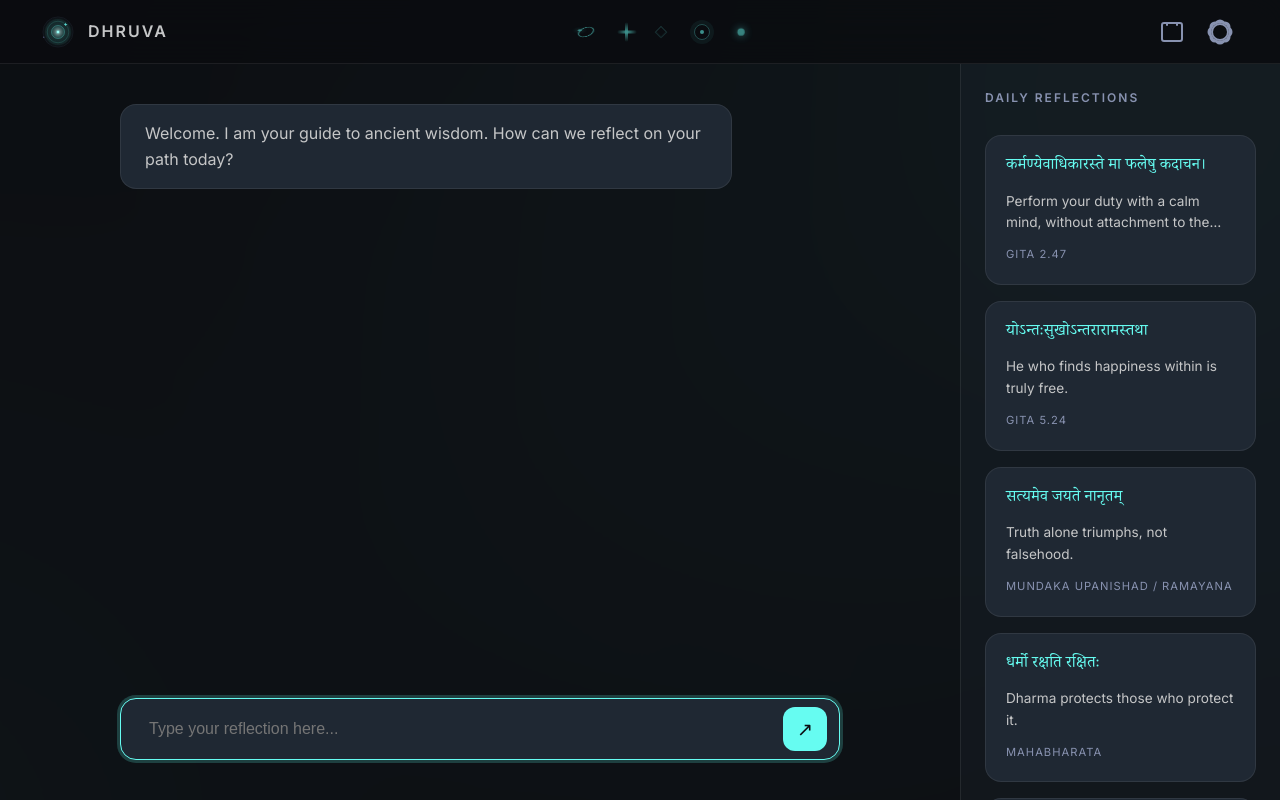
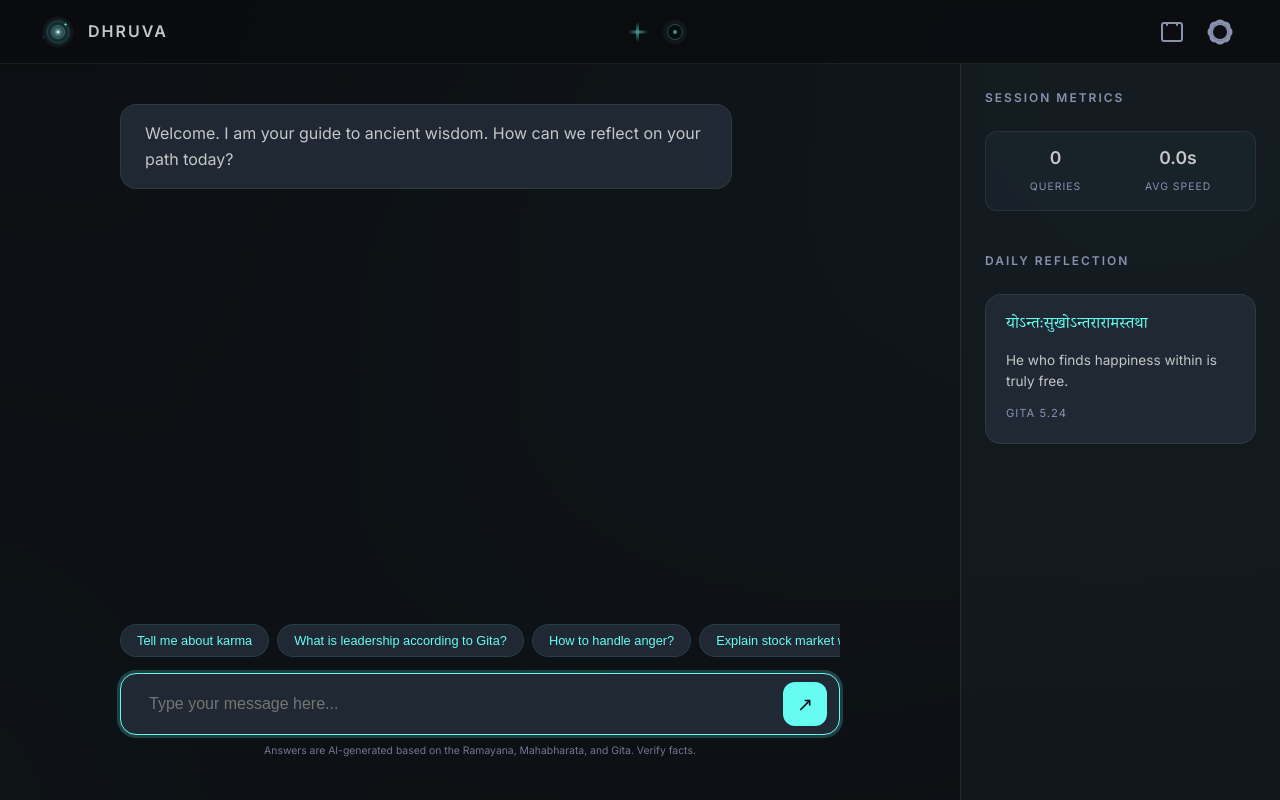
Before and after one commit to siddharthagummadi/Dhruva, a Flask app: page / in a window 1280 px wide. Run offline with Flask 3, Linux system fonts and the light colour scheme.

Commit message:
Apply academic audit fixes (metrics, session history, simplified UI, prompt tuning)

```diff
--- a/main.py
+++ b/main.py
@@ -19,15 +19,14 @@ if not api_key:
 genai.configure(api_key=api_key)
 
 SYSTEM_INSTRUCTION = (
-    "You are 'Dhruva' (ध्रुव), a calm, professional, and universal AI guide specialized in the ethical and philosophical depths of the Valmiki Ramayana and Mahabharata. "
-    "Your purpose is to provide wellness-grade clarity as the unwavering 'Pole Star' of wisdom. "
+    "You are 'Dhruva' (ध्रुव), a professional, academic AI guide grounded in the Valmiki Ramayana, Mahabharata, and Bhagavad Gita. "
+    "Your purpose is to provide clear, factual answers first, followed by concise, relevant wisdom. "
     "CORE PRINCIPLES: "
-    "1. Maintain a neutral, professional, and meditative tone. Use nature and cosmic metaphors (stars, rivers, mountains) to explain concepts. "
-    "2. For every guidance, provide a relevant Sanskrit verse in Devanagari, its IAST transliteration, and a clear English translation. "
-    "3. Focus on universal themes: Righteous Action (Dharma), Consequence (Karma), Resilience (Bhrama), and Discernment (Viveka). "
-    "4. Use epic narratives as psychological archetypes rather than religious figures. "
-    "5. Keep responses structured and concise. Use sloka blocks that the frontend will render as serene, high-contrast panels. "
-    "6. Avoid overtly religious or controversial imagery. Provide 'Daily Reflections' when asked or as part of the context."
+    "1. factual FIRST: Ensure you answer the user's factual questions directly and concisely before adding any philosophical reflections. "
+    "2. If applicable, optionally provide a single relevant Sanskrit verse (with Devanagari, IAST, and English translation) after the factual answer. "
+    "3. Keep responses highly relevant, structured, and easy to read. Do not over-philosophize simple queries. "
+    "4. Frame epics as academic or psychological archetypes rather than religious figures. "
+    "5. Format verses distinctly so the frontend can render them clearly."
 )
 
 model = genai.GenerativeModel(
--- a/static/script.js
+++ b/static/script.js
@@ -169,14 +169,77 @@ function init() {
     initCosmicTooltips();
     initTheme();
     renderReflections();
+    initMetrics();
+    initSessionHistory();
+    initPromptPills();
     userInput.focus();
+}
+
+let chatHistory = [];
+let metrics = { queries: 0, totalTime: 0 };
+
+function initSessionHistory() {
+    const saved = sessionStorage.getItem('dhruva-chatHistory');
+    if (saved) {
+        try {
+            chatHistory = JSON.parse(saved);
+            if (chatHistory.length > 0) {
+                // Clear default HTML welcome message
+                chatContainer.innerHTML = '';
+                chatHistory.forEach(msg => {
+                    addMessage(msg.content, msg.role);
+                });
+            }
+        } catch(e) {}
+    }
+}
+
+function initMetrics() {
+    const saved = sessionStorage.getItem('dhruva-metrics');
+    if (saved) {
+        try { metrics = JSON.parse(saved); } catch(e) {}
+    }
+    renderMetrics();
+}
+
+function updateMetrics(timeTakenSeconds) {
+    metrics.queries++;
+    metrics.totalTime += timeTakenSeconds;
+    sessionStorage.setItem('dhruva-metrics', JSON.stringify(metrics));
+    renderMetrics();
+}
+
+function renderMetrics() {
+    const mq = document.getElementById('metric-queries');
+    const mt = document.getElementById('metric-time');
+    if (mq && mt) {
+        mq.innerText = metrics.queries;
+        const avg = metrics.queries > 0 ? (metrics.totalTime / metrics.queries) : 0;
+        mt.innerText = avg.toFixed(1) + 's';
+    }
+}
+
+function initPromptPills() {
+    const pills = document.querySelectorAll('.pill-btn');
+    pills.forEach(pill => {
+        pill.addEventListener('click', (e) => {
+            e.preventDefault();
+            userInput.value = pill.innerText;
+            chatForm.dispatchEvent(new Event('submit', { cancelable: true, bubbles: true }));
+        });
+    });
 }
 
 // --- Sidebar Logic ---
 function renderReflections() {
-    reflectionSidebar.innerHTML = '<h4 style="font-size: 0.75rem; letter-spacing: 2px; color: var(--text-muted); margin-bottom: 12px;">DAILY REFLECTIONS</h4>';
+    const container = document.getElementById('reflection-container');
+    if (!container) return;
 
-    reflections.forEach((ref, index) => {
+    container.innerHTML = '';
+    // Consistently pick one reflection per day
+    const dayOfYear = Math.floor((new Date() - new Date(new Date().getFullYear(), 0, 0)) / 1000 / 60 / 60 / 24);
+    const ref = reflections[dayOfYear % reflections.length];
+
     const card = document.createElement('div');
     card.className = 'quote-card';
     card.innerHTML = `
@@ -189,13 +252,10 @@ function renderReflections() {
         card.classList.toggle('expanded');
     });
 
-        reflectionSidebar.appendChild(card);
-    });
+    container.appendChild(card);
 }
 
 // --- Chat Logic ---
-let chatHistory = [];
-
 chatForm.addEventListener('submit', async (e) => {
     e.preventDefault();
     const message = userInput.value.trim();
@@ -205,7 +265,10 @@ chatForm.addEventListener('submit', async (e) => {
     userInput.value = '';
 
     chatHistory.push({ role: 'user', content: message });
+    sessionStorage.setItem('dhruva-chatHistory', JSON.stringify(chatHistory));
+
     const loadingId = addMessage('...', 'assistant');
+    const startTime = performance.now();
 
     try {
         const response = await fetch('/chat', {
@@ -220,8 +283,11 @@ chatForm.addEventListener('submit', async (e) => {
         const data = await response.json();
 
         if (data.status === 'success') {
+            const timeTaken = (performance.now() - startTime) / 1000;
             updateMessage(loadingId, data.reply);
             chatHistory.push({ role: 'assistant', content: data.reply });
+            sessionStorage.setItem('dhruva-chatHistory', JSON.stringify(chatHistory));
+            updateMetrics(timeTaken);
         } else {
             updateMessage(loadingId, 'We are experiencing an interruption. Please try again.');
         }
@@ -236,9 +302,14 @@ function addMessage(text, role) {
     messageDiv.className = `message ${role}`;
     messageDiv.id = id;
 
+    let contentHtml = parseContent(text);
+    if (text === '...') {
+        contentHtml = `<div class="typing-indicator"><span></span><span></span><span></span></div>`;
+    }
+
     messageDiv.innerHTML = `
         <div class="bubble">
-            ${parseContent(text)}
+            ${contentHtml}
         </div>
     `;
 
--- a/static/style.css
+++ b/static/style.css
@@ -789,6 +789,87 @@ html.light .cs-pulse {
 
 .close-btn:hover { background: rgba(255,255,255,0.05); }
 
+/* Sample Prompts */
+.prompt-pills {
+    display: flex;
+    gap: 8px;
+    margin-bottom: 12px;
+    overflow-x: auto;
+    scrollbar-width: none;
+    padding-bottom: 4px;
+}
+.prompt-pills::-webkit-scrollbar { display: none; }
+.pill-btn {
+    background: var(--bg-surface);
+    border: 1px solid var(--accent-glow);
+    color: var(--accent);
+    padding: 8px 16px;
+    border-radius: 20px;
+    font-size: 0.8rem;
+    white-space: nowrap;
+    cursor: pointer;
+    transition: var(--transition-slow);
+}
+.pill-btn:hover {
+    background: rgba(102, 252, 241, 0.1);
+    border-color: var(--accent);
+}
+
+/* Disclaimer */
+.disclaimer-text {
+    font-size: 0.65rem;
+    color: var(--text-muted);
+    text-align: center;
+    margin-top: 8px;
+    opacity: 0.8;
+}
+
+/* Academic Metrics */
+.metrics-card {
+    background: rgba(31, 40, 51, 0.5);
+    border: 1px solid var(--border-neutral);
+    border-radius: 12px;
+    padding: 12px;
+    display: flex;
+    justify-content: space-around;
+    align-items: center;
+    text-align: center;
+}
+.metric span {
+    display: block;
+    font-size: 1.1rem;
+    color: var(--text-primary);
+    font-weight: 600;
+}
+.metric label {
+    font-size: 0.65rem;
+    color: var(--text-muted);
+    text-transform: uppercase;
+    letter-spacing: 1px;
+}
+
+/* Typing Spinner */
+.typing-indicator {
+    display: flex;
+    gap: 4px;
+    padding: 4px 8px;
+    align-items: center;
+}
+.typing-indicator span {
+    width: 6px;
+    height: 6px;
+    background: var(--text-muted);
+    border-radius: 50%;
+    animation: typing 1.4s infinite ease-in-out both;
+}
+.typing-indicator span:nth-child(1) { animation-delay: -0.32s; }
+.typing-indicator span:nth-child(2) { animation-delay: -0.16s; }
+
+@keyframes typing {
+    0%, 80%, 100% { transform: scale(0); opacity: 0.5; }
+    40% { transform: scale(1); opacity: 1; }
+}
+
 /* =====================================================
    MOBILE RESPONSIVENESS
    ===================================================== */
--- a/templates/index.html
+++ b/templates/index.html
@@ -19,11 +19,8 @@
                 <span>DHRUVA</span>
             </div>
             <div class="cosmic-symbols">
-                <span class="cs-orbit cosmic-sym" data-name="कक्षा" data-roman="Kakṣā" data-meaning="The orbital path — endless, rhythmic revolution"></span>
                 <span class="cs-star cosmic-sym"  data-name="ध्रुव" data-roman="Dhruva" data-meaning="The Pole Star — immovable, eternal, unwavering"></span>
-                <span class="cs-diamond cosmic-sym" data-name="वज्र" data-roman="Vajra" data-meaning="The Diamond — indestructible, luminous, pure"></span>
                 <span class="cs-ring cosmic-sym"  data-name="मण्डल" data-roman="Maṇḍala" data-meaning="The Sacred Circle — wholeness and cosmic order"></span>
-                <span class="cs-pulse cosmic-sym" data-name="बिन्दु" data-roman="Bindu" data-meaning="The Primal Point — origin of all creation"></span>
             </div>
             <!-- Cosmic Symbol Tooltip -->
             <div id="cosmic-tooltip" class="cosmic-tooltip hidden">
@@ -66,19 +63,32 @@
                 </div>
 
                 <div class="composer-wrapper">
+                    <div class="prompt-pills" id="prompt-pills">
+                        <button class="pill-btn">Tell me about karma</button>
+                        <button class="pill-btn">What is leadership according to Gita?</button>
+                        <button class="pill-btn">How to handle anger?</button>
+                        <button class="pill-btn">Explain stock market with wisdom</button>
+                    </div>
                     <form id="chat-form" class="composer">
-                        <input type="text" id="user-input" placeholder="Type your reflection here..." autocomplete="off">
+                        <input type="text" id="user-input" placeholder="Type your message here..." autocomplete="off">
                         <button type="submit" class="send-btn">
                             <span style="font-size: 1.2rem;">↗</span>
                         </button>
                     </form>
+                    <p class="disclaimer-text">Answers are AI-generated based on the Ramayana, Mahabharata, and Gita. Verify facts.</p>
                 </div>
             </main>
 
-            <!-- Right Sidebar (Reflections) -->
+            <!-- Right Sidebar (Reflections & Metrics) -->
             <aside id="reflection-sidebar" class="reflection-sidebar">
-                <h4 style="font-size: 0.75rem; letter-spacing: 2px; color: var(--text-muted); margin-bottom: 8px;">DAILY REFLECTIONS</h4>
-                <!-- Injected via JS -->
+                <h4 style="font-size: 0.75rem; letter-spacing: 2px; color: var(--text-muted); margin-bottom: 8px;">SESSION METRICS</h4>
+                <div class="metrics-card">
+                    <div class="metric"><span id="metric-queries">0</span><label>Queries</label></div>
+                    <div class="metric"><span id="metric-time">0.0s</span><label>Avg Speed</label></div>
+                </div>
+
+                <h4 style="font-size: 0.75rem; letter-spacing: 2px; color: var(--text-muted); margin-top: 24px; margin-bottom: 8px;">DAILY REFLECTION</h4>
+                <div id="reflection-container"></div>
             </aside>
         </div>
     </div>
```
Lines whose indentation alone changed are shown as unchanged.
